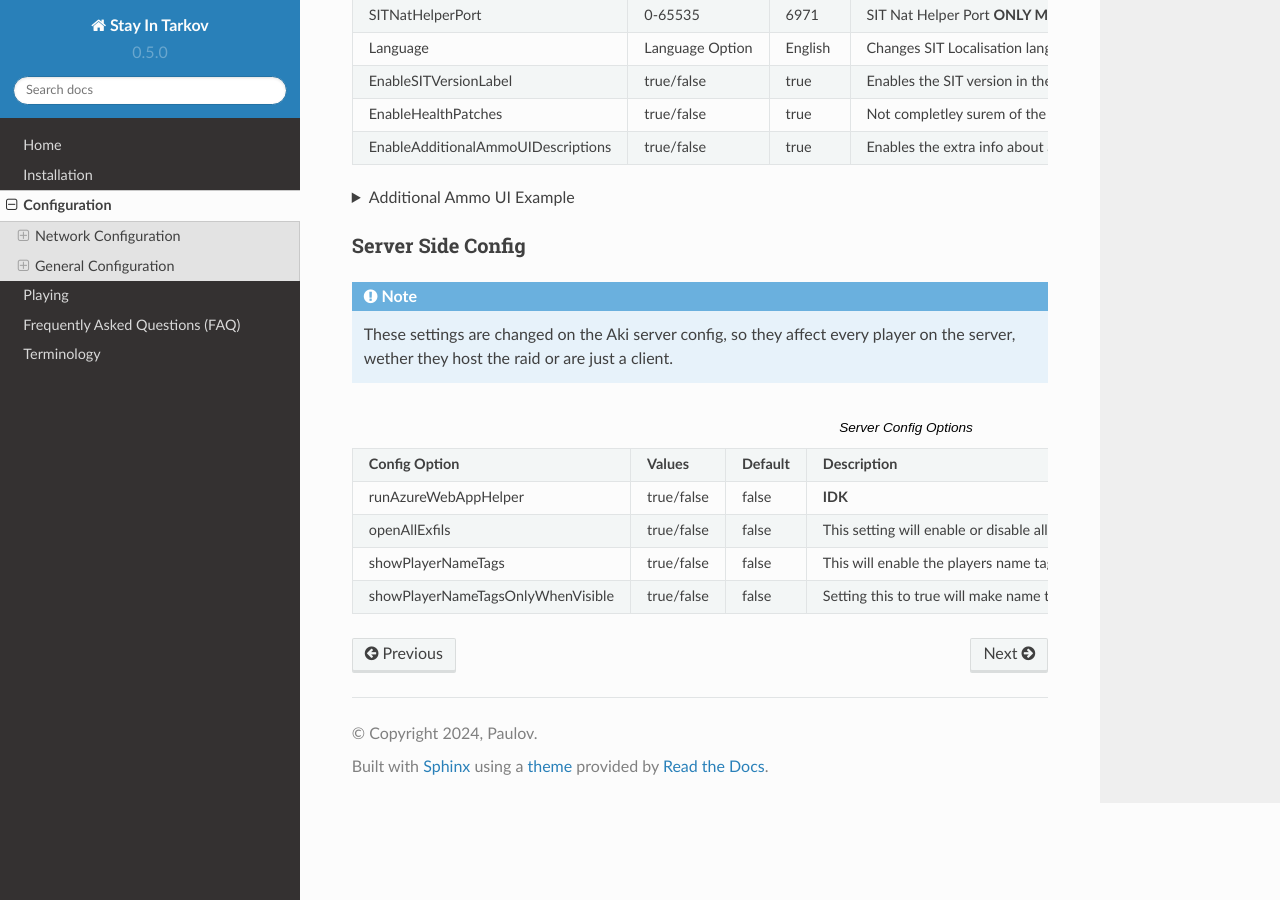
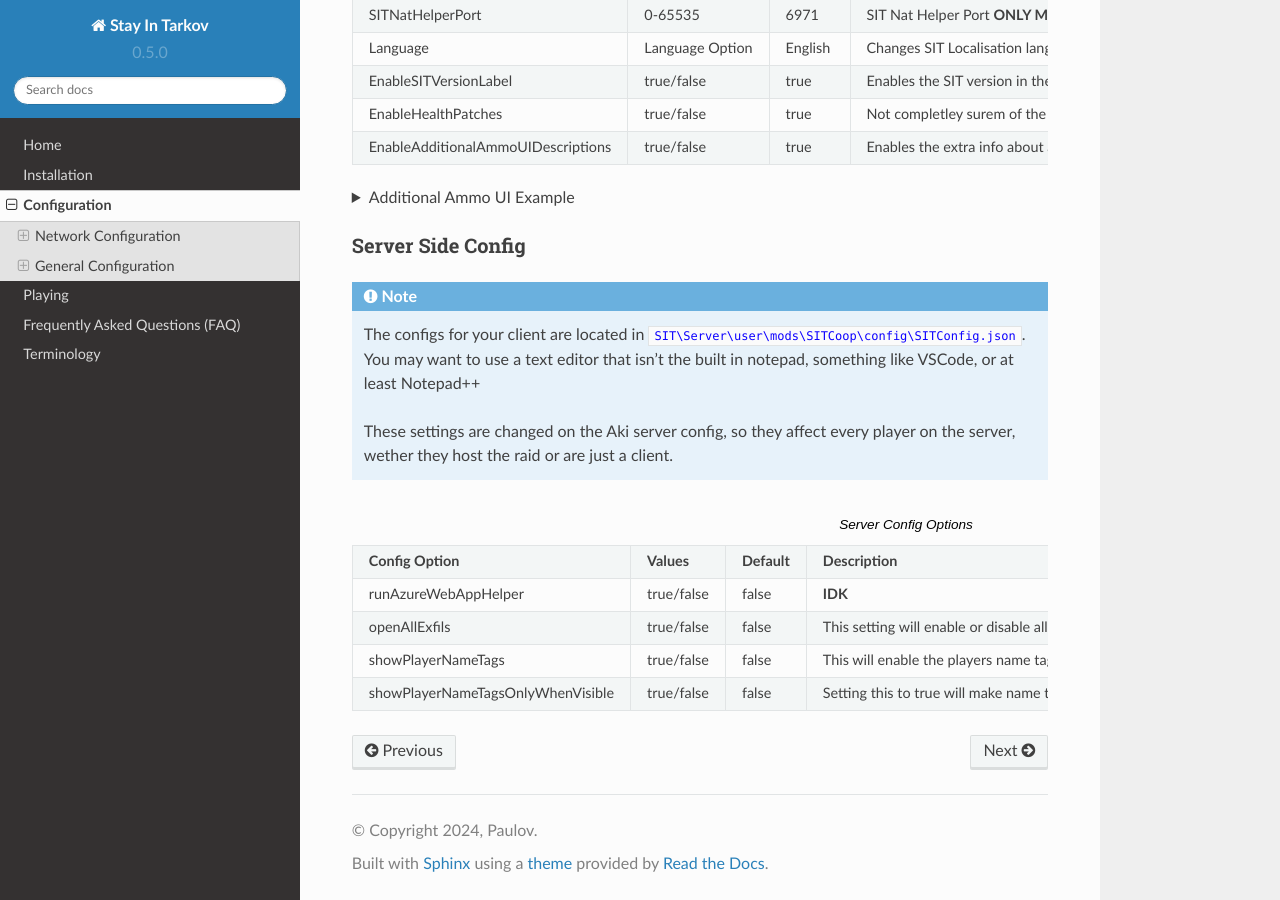
Before and after one commit to stayintarkov/SIT.Documentation, a Sphinx documentation site: the page built from docs/source/configure.rst, in a window 1280 px wide and 900 px high, scrolled down 3741 px. Built offline with Sphinx 7.4.7 and the Read the Docs theme 2.0.0, drawn with Linux system fonts in a browser that asks for light colours.

Commit message:
updated config to show Server file path
I need to read more

```diff
--- a/docs/source/configure.rst
+++ b/docs/source/configure.rst
@@ -206,6 +206,9 @@
 ~~~~~~~~~~~~~~~~~~
 
 .. note::
+   The configs for your client are located in ``SIT\Server\user\mods\SITCoop\config\SITConfig.json``. You may want to use a text editor that isn't
+   the built in notepad, something like VSCode, or at least Notepad++
+
    These settings are changed on the Aki server config, so they affect every player on the server, wether they host the raid or are
    just a client.
 
```
